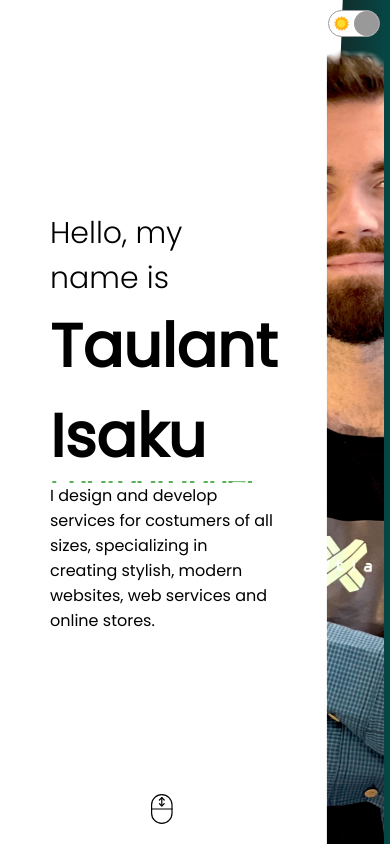
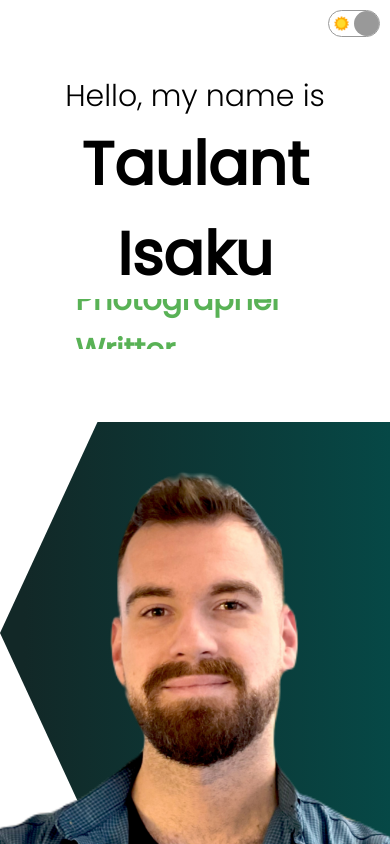
Before and after one commit to taulantisaku/React-Portfolio, a React (Create React App) app: page / in a window 390 px wide. Shown: the top 844 px of the page. Built offline with nearby package versions, Linux system fonts and the light colour scheme; a web font is replaced by a local one.

Commit message:
Small changes, edits

```diff
--- a/src/components/About/About.scss
+++ b/src/components/About/About.scss
@@ -41,8 +41,8 @@
   }
 
   &__award__img {
-    width: 180px;
-    height: 120px;
+    width: 200px;
+    height: 140px;
     border-radius: 20px;
   }
 
@@ -62,7 +62,7 @@
     margin-top: 50px;
     display: flex;
     align-items: center;
-    justify-content: space-evenly;
+    justify-content: space-between;
   }
 
   &__award__texts {
--- a/src/components/About/About.tsx
+++ b/src/components/About/About.tsx
@@ -1,5 +1,5 @@
 import "./About.scss";
-import Me from "../../img/Taulant-Isaku.jpg";
+import Me from "../../img/me-coding.jpeg";
 import Award from "../../img/javascript-beetroot.jpg";
 
 export const About = () => {
--- a/src/components/Contact/Contact.scss
+++ b/src/components/Contact/Contact.scss
@@ -73,3 +73,43 @@
     cursor: pointer;
   }
 }
+
+@media screen and (max-width: 480px) {
+  .Contact {
+    &__wrapper {
+      flex-direction: column;
+      padding: 0px 50px;
+    }
+    &__title {
+      font-size: 30px;
+    }
+
+    &__info {
+      &__item {
+        margin: 20px 0px;
+        width: 100%;
+      }
+    }
+
+    &__desc {
+      display: none;
+    }
+
+    form {
+      margin-top: 0px;
+      display: flex;
+      flex-wrap: wrap;
+    }
+
+    input {
+      width: 35%;
+      height: 40px;
+      margin: 10px;
+      margin-left: 0;
+    }
+
+    button {
+      margin-top: 10px;
+    }
+  }
+}
--- a/src/components/Intro/Intro.scss
+++ b/src/components/Intro/Intro.scss
@@ -18,7 +18,7 @@
     height: 50%;
     display: flex;
     flex-direction: column;
-    justify-content: space-between;
+    justify-content: space-around;
   }
 
   &__intro {
@@ -75,8 +75,8 @@
   }
 
   &__img {
-    width: 90%;
-    height: 100%;
+    width: 80%;
+    height: 100vh;
     object-fit: cover;
     z-index: 1000;
     position: absolute;
@@ -97,3 +97,29 @@
     right: 0;
   }
 }
+
+@media screen and (max-width: 480px) {
+  .Intro {
+    flex-direction: column;
+
+    &--leftwrapper {
+      padding: 10px;
+      align-items: center;
+      justify-content: center;
+      text-align: center;
+      height: 100%;
+    }
+
+    &__desc {
+      display: none;
+    }
+
+    &__img {
+      width: 100%;
+      height: 100vh;
+      object-fit: cover;
+      z-index: 1000;
+      position: absolute;
+    }
+  }
+}
```
Also changed, not shown: src/img/me-coding.jpeg (added).
